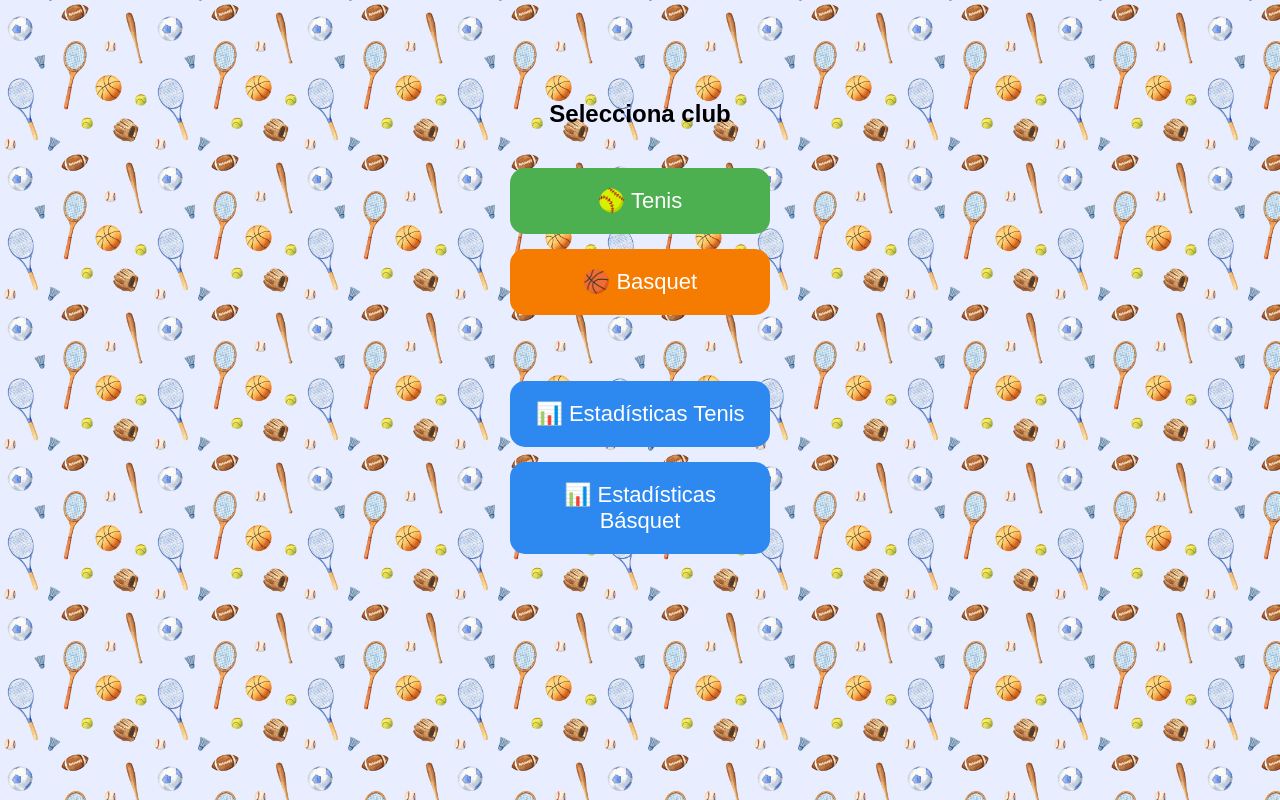
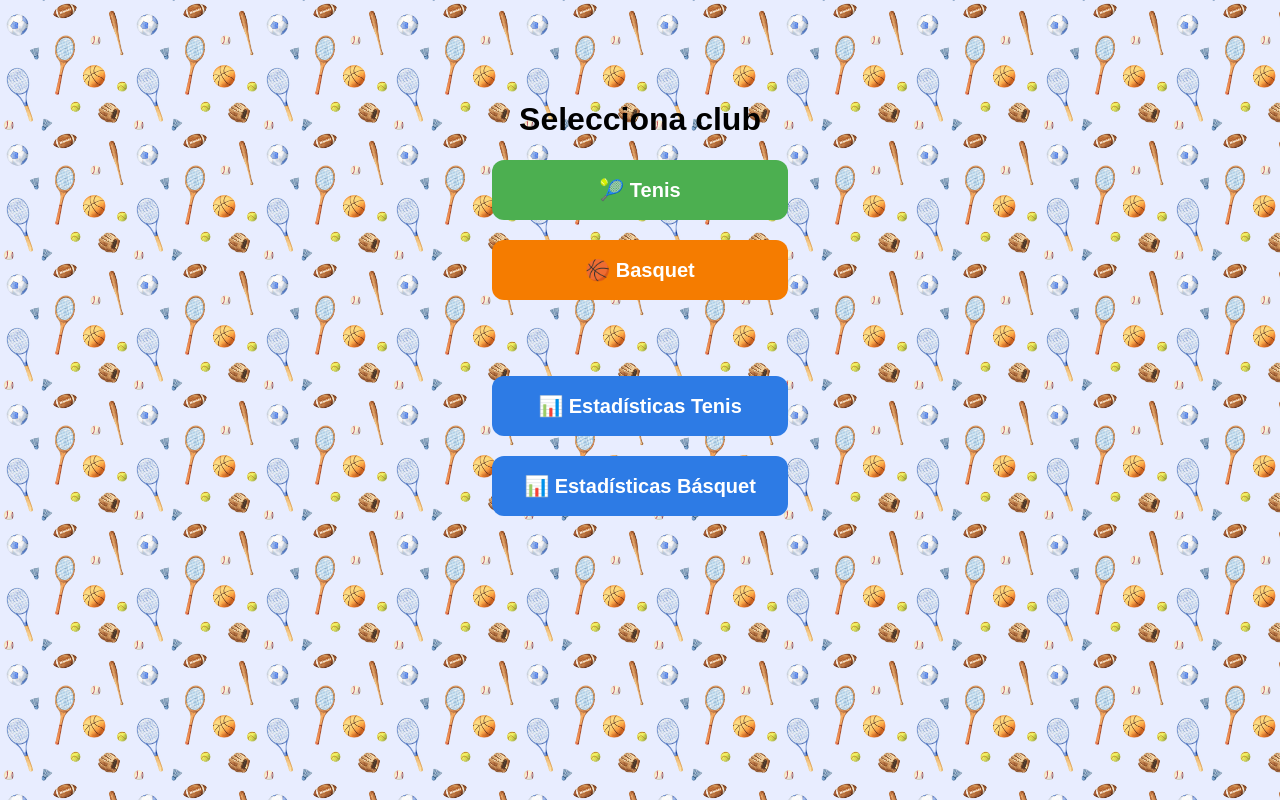
Before and after one commit to joelin6540-rgb/Asistencia-Club, a Flask app: page / in a window 1280 px wide. Run offline with Flask 3, Linux system fonts and the light colour scheme; parts of the project's set-up code (start-up, migrations or seed data) failed here and were passed over.

Commit message:
agregar fondo inicio

```diff
--- a/templates/index.html
+++ b/templates/index.html
@@ -1,71 +1,69 @@
 <!DOCTYPE html>
 
-<html>
-
+<html lang="es">
 <head>
 <meta charset="UTF-8">
-<meta name="viewport" content="width=device-width, initial-scale=1.0">
-
 <title>Asistencia Club</title>
 
 <style>
-
 body{
     font-family: Arial, sans-serif;
     text-align:center;
     padding-top:80px;
     margin:0;
 
-background-image:url("/static/fondo_inicio.png");
-background-size:300px;
+    /* FONDO */
+    background-image:url("{{ url_for('static', filename='fondo_inicio.png') }}");
+    background-size:260px;
     background-repeat:repeat;
     background-attachment:fixed;
 }
 
-h2{
-    margin-bottom:40px;
+/* Botones */
+.btn{
+    display:block;
+    width:260px;
+    margin:20px auto;
+    padding:18px;
+    font-size:20px;
+    border-radius:12px;
+    text-decoration:none;
+    color:white;
+    font-weight:bold;
 }
 
-.club{
-    display:block;
-    width:220px;
-    margin:15px auto;
-    padding:20px;
-    font-size:22px;
-    border:none;
-    border-radius:15px;
-    background:#2d89ef;
-    color:white;
-    text-decoration:none;
-}
 .tenis{
     background:#4CAF50;
 }
 
 .basquet{
-    background:#f57c00;
-}
-.club:hover{
-    background:#1b5fad;
+    background:#F57C00;
 }
 
+.est{
+    background:#2d7be5;
+}
+
+.btn:hover{
+    opacity:0.9;
+}
 </style>
 
 </head>
 
 <body>
 
-<h2>Selecciona club</h2>
+<h1>Selecciona club</h1>
 
-<a class="club tenis" href="/asistencia/tenis">🥎 Tenis</a>
+<a class="btn tenis" href="/asistencia/tenis">🎾 Tenis</a>
 
-<a class="club basquet" href="/asistencia/basquet">🏀 Basquet</a>
+<a class="btn basquet" href="/asistencia/basquet">🏀 Basquet</a>
 
 <br><br>
 
-<a class="club" href="/estadisticas/tenis">📊 Estadísticas Tenis</a>
-<a class="club" href="/estadisticas/basquet">📊 Estadísticas Básquet</a>
+<a class="btn est" href="/estadisticas/tenis">📊 Estadísticas Tenis</a>
+
+<a class="btn est" href="/estadisticas/basquet">📊 Estadísticas Básquet</a>
 
 </body>
-
 </html>
```
Also changed, not shown: templates/confirmacion.html (+21 -28 lines). Lines whose indentation alone changed are shown as unchanged.
